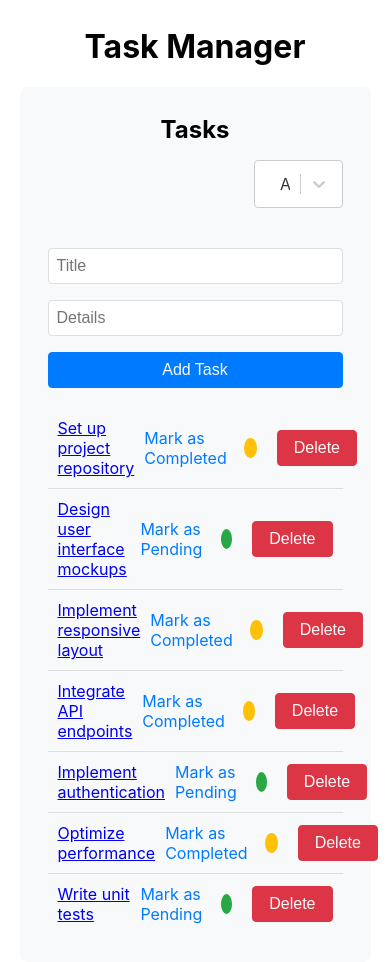
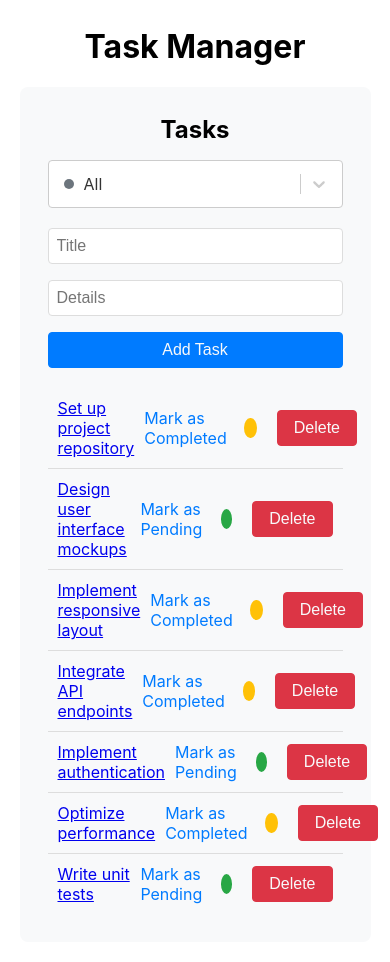
Before and after one commit to isaac-wahba/task-management-app, a React (Create React App) app: page / in a window 390 px wide. Shown: the top 962 px of the page. Built offline with nearby package versions, Linux system fonts and the light colour scheme.

Commit message:
add responsiveness to filters

```diff
--- a/src/components/organisms/Filter/Filter.scss
+++ b/src/components/organisms/Filter/Filter.scss
@@ -1,5 +1,13 @@
 .filter-container {
-  margin-bottom: 20px;
   width: 30%;
   max-width: 30%;
+
+  @media (max-width: 992px) {
+    width: 50%;
+    max-width: 50%;
+  }
+  @media (max-width: 576px) {
+    width: 100%;
+    max-width: 100%;
+  }
 }
```
